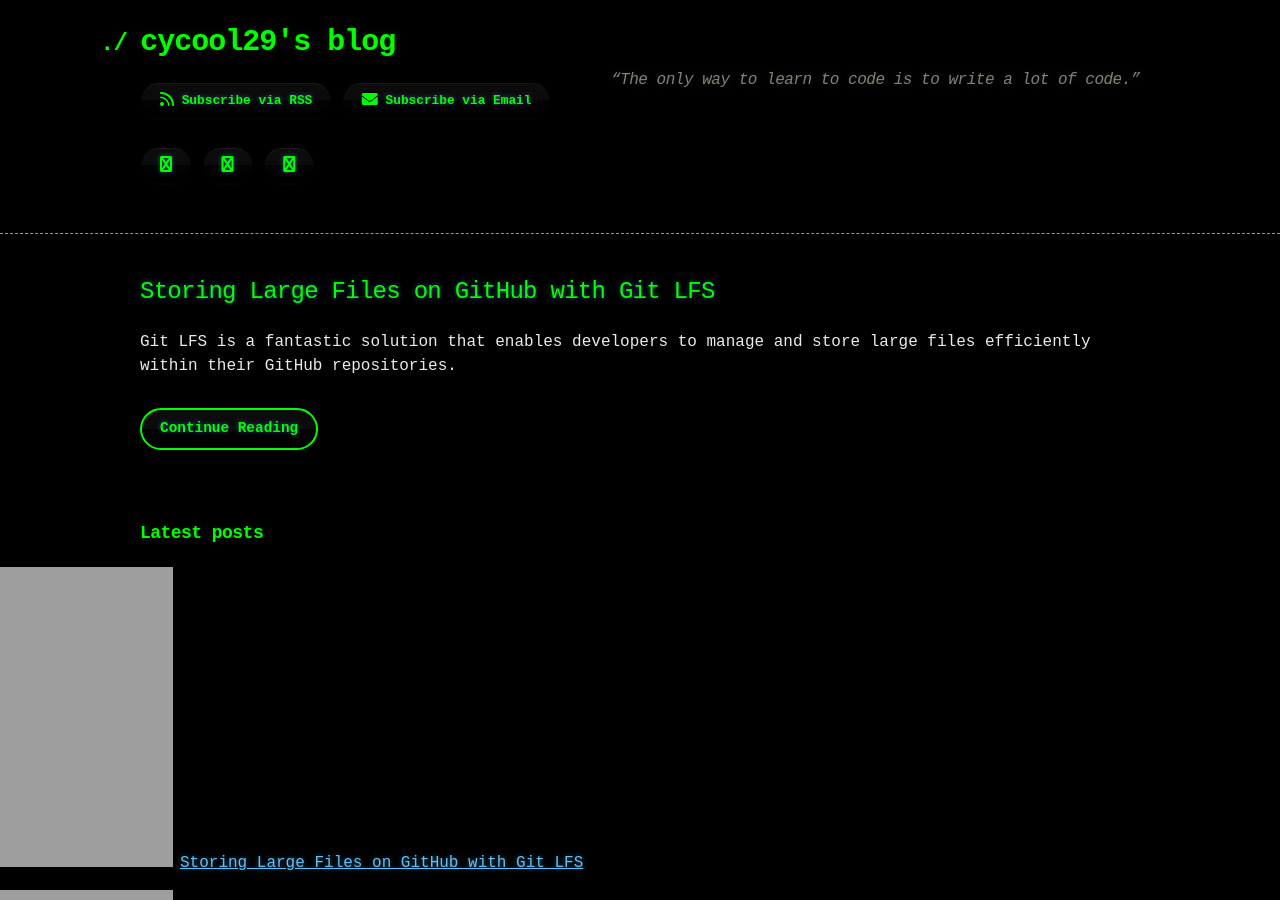
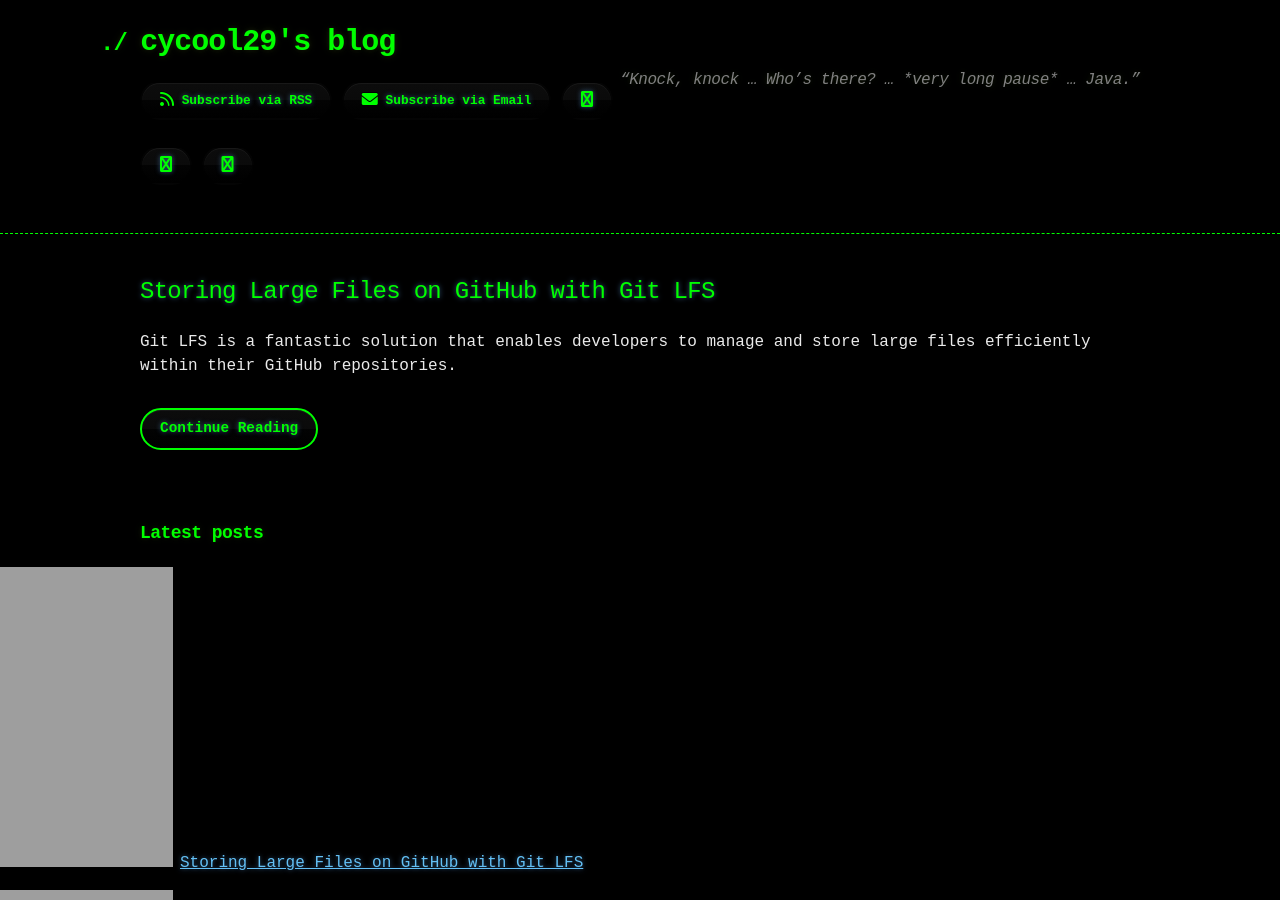
Before and after one commit to cycool29/cycool29.github.io, a Jekyll site: the page built from index.md, in a window 1280 px wide and 900 px high. Built offline with Jekyll 4.4.1, drawn with Linux system fonts in a browser that asks for light colours; a style sheet for code colours, icons or effects is not loaded.

Commit message:
Update quotes

```diff
--- a/_config.yml
+++ b/_config.yml
@@ -1,5 +1,5 @@
 title: cycool29's blog
-description: "“The only way to learn to code is to write a lot of code.” "
+description: "“Knock, knock … Who’s there? … *very long pause* … Java.”"
 bio: A high school student. Intermediate in Python, Git, Bash. Learning JavaScript. He/Him. "
 author: cycool29
 url: https://cycool29.github.io
```
